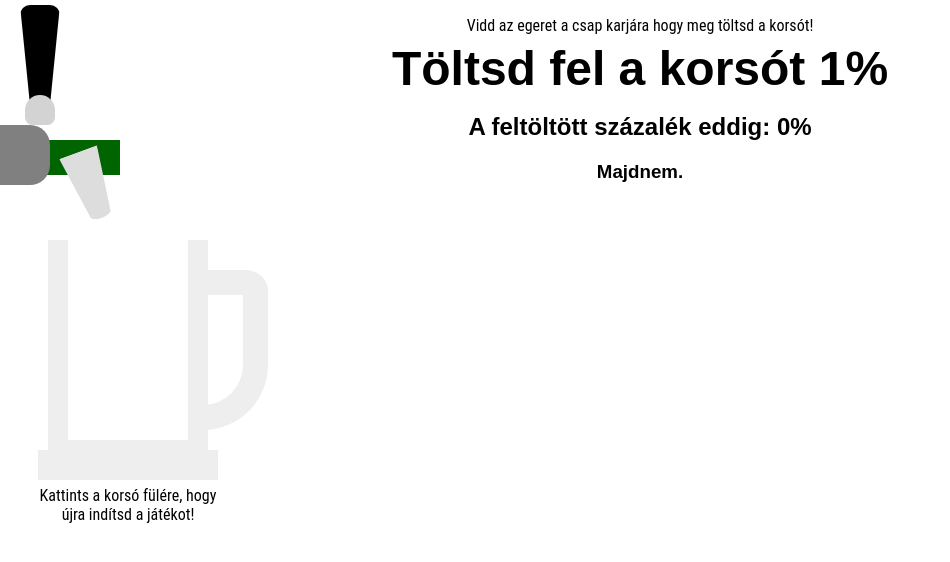
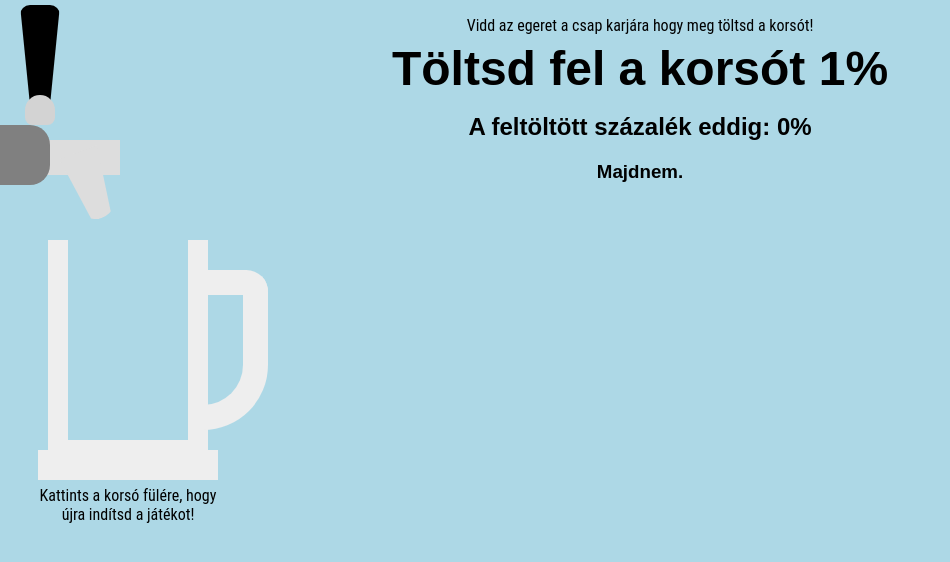
Before and after one commit to tothjazmin/korso, a plain HTML site: page index.html in a window 1280 px wide. Shown: the whole page, without its empty margins (0-950 px from the left). Drawn offline with nearby package versions, Linux system fonts and the light colour scheme.

Commit message:
Update index.html

```diff
--- a/index.html
+++ b/index.html
@@ -9,6 +9,7 @@
     <style>
         html {
             font-size: 16px;
+            background: lightblue;
         }
 
         body {
@@ -27,7 +28,7 @@
 
         #tap {
             width: 120px;
-            background: darkgreen;
+            background: #ddd;
             height: 35px;
             margin: 140px 0 0 0;
             position: relative;
```
